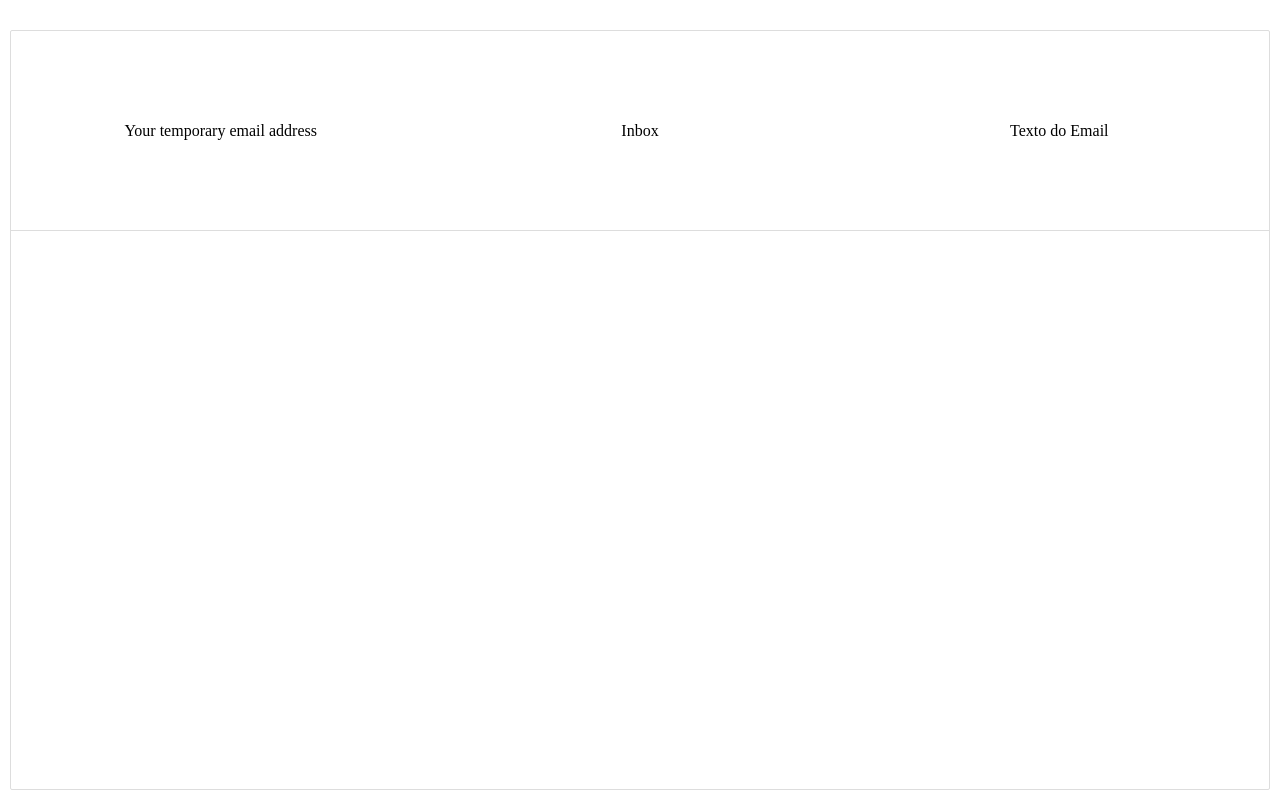
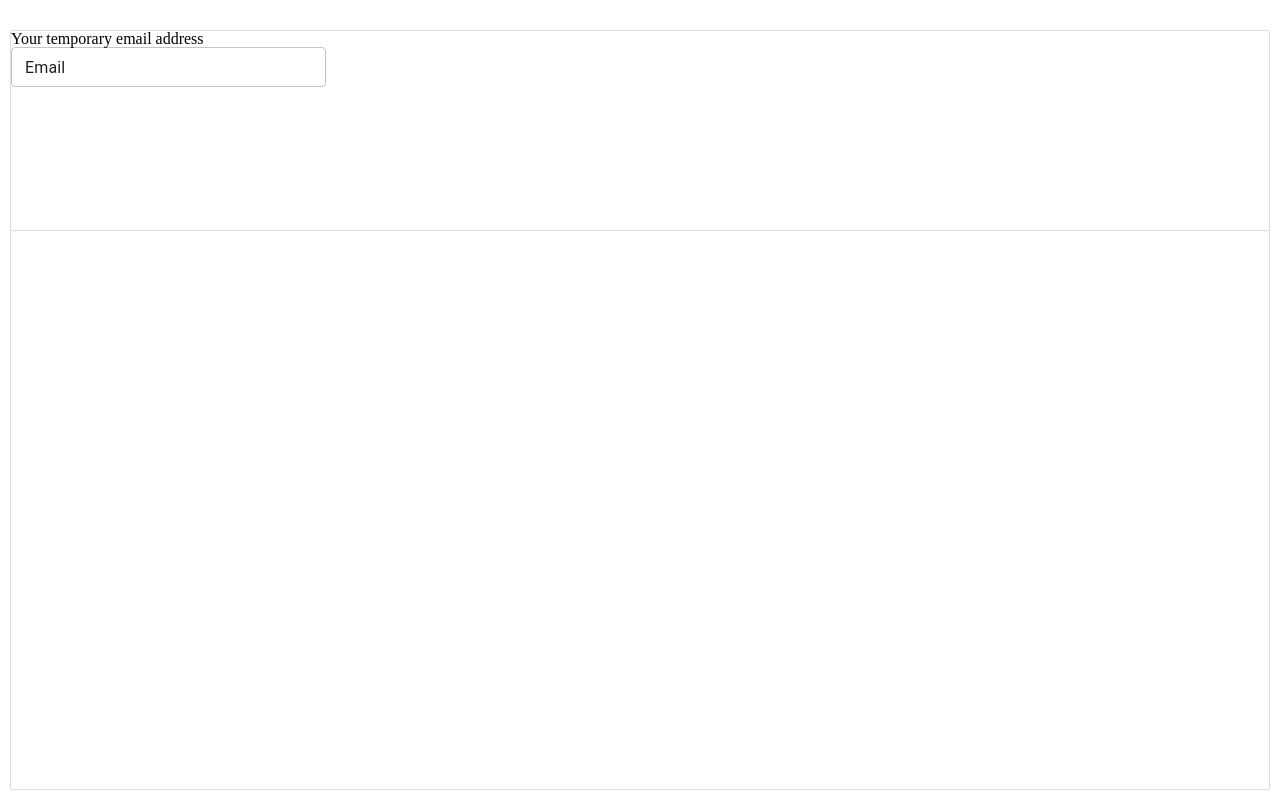
Before and after one commit to Vinicios-Pires/DropMail-TechChallenge, a React (Create React App) app: page / in a window 1280 px wide. Built offline with nearby package versions, Linux system fonts and the light colour scheme.

Commit message:
feat: generate email area

```diff
--- a/src/pages/Main/index.js
+++ b/src/pages/Main/index.js
@@ -1,4 +1,4 @@
-import { Grid } from "@material-ui/core";
+import { Grid, TextField } from "@material-ui/core";
 
 import useStyles from "../../styles/styles";
 
@@ -6,19 +6,25 @@ export default function Main() {
 	const classes = useStyles();
 	return (
 		<>
-			<Grid className={classes.root}>
-				<Grid className={classes.main}>
+			<div className={classes.root}>
+				<div className={classes.main}>
 					<Grid className={classes.top}>
-						<h1>Your temporary email address</h1>
+						<div>
+							<h1>Your temporary email address</h1>
+							<TextField
+								type="text"
+								defaultValue="Email"
+								variant="outlined"
+								inputProps={{
+									readOnly: true,
+								}}
+								size="small"
+								className={classes.textArea}
+							/>
+						</div>
 					</Grid>
-					<Grid className={classes.top}>
-						<h1>Inbox</h1>
-					</Grid>
-					<Grid className={classes.top}>
-						<h1>Texto do Email</h1>
-					</Grid>
-				</Grid>
-			</Grid>
+				</div>
+			</div>
 		</>
 	);
 }
--- a/src/styles/styles.js
+++ b/src/styles/styles.js
@@ -1,7 +1,9 @@
 import { makeStyles } from "@material-ui/core/styles";
 
 const useStyles = makeStyles({
-	root: { padding: "30px 10px 10px 10px" },
+	root: {
+		padding: "30px 10px 10px 10px",
+	},
 	main: {
 		border: "1px solid #dddddd",
 		// border: "1px solid black",
@@ -12,12 +14,14 @@ const useStyles = makeStyles({
 	top: {
 		borderBottom: "1px solid #dddddd",
 		// border: "1px solid black",
+		gap: "3px",
 		width: "100vw",
 		height: "25vh",
 		display: "flex",
-		justifyContent: "center",
-		alignItems: "center",
-		textAlign: "center",
+		flexDirection: "column",
+	},
+	textArea: {
+		width: "25%",
 	},
 });
 
```
